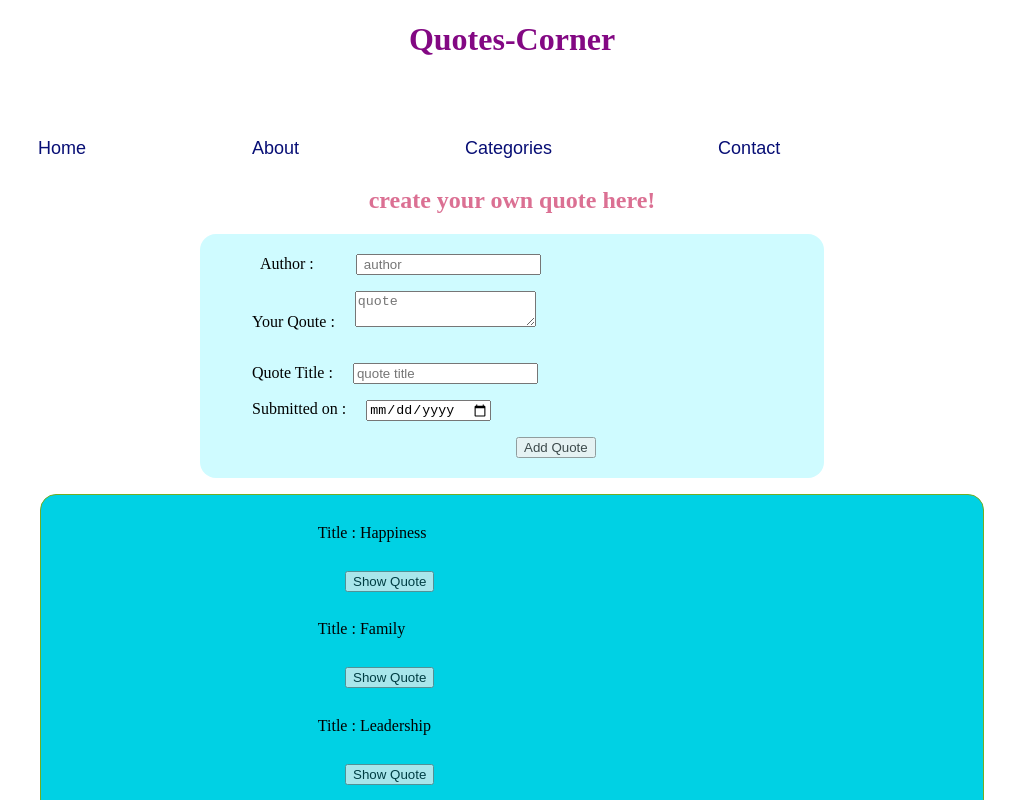
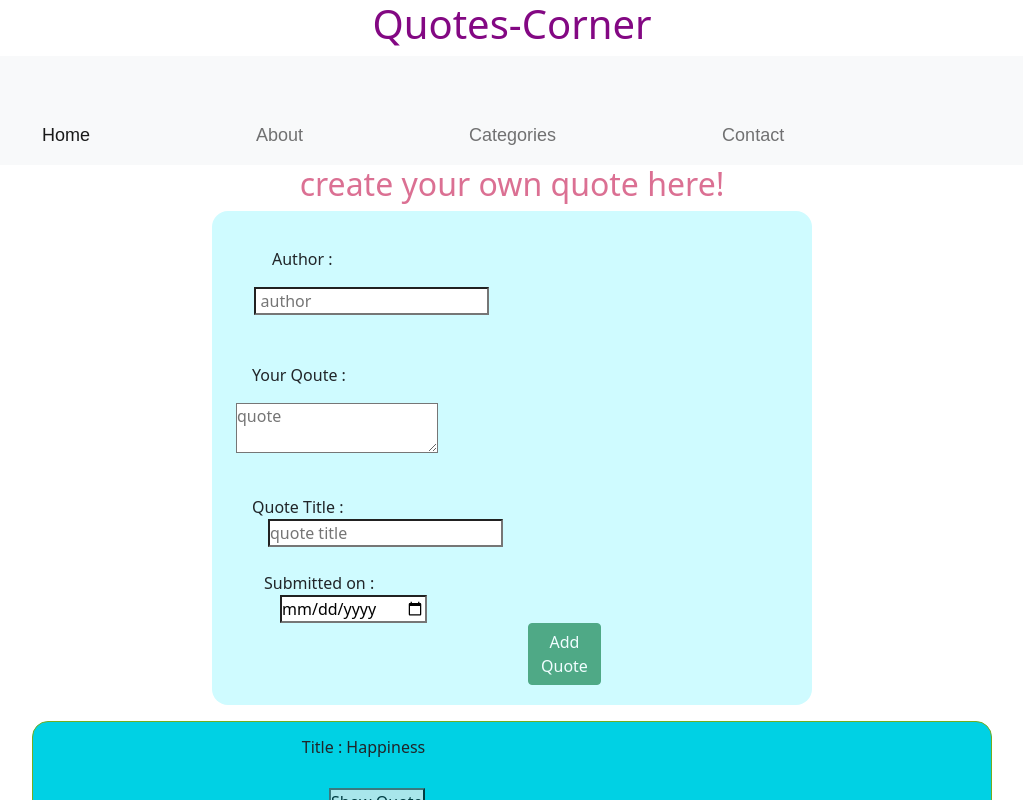
Before and after one commit to Norah-Waswala/quotes-corner, an Angular app: page / in a window 1280 px wide. Shown: the top 800 px of the page, without its empty margins (128-1151 px from the left). Built offline with nearby package versions, Linux system fonts and the light colour scheme.

Commit message:
feat:add ng model

```diff
--- a/src/app/quote-form/quote-form.component.html
+++ b/src/app/quote-form/quote-form.component.html
@@ -1,10 +1,10 @@
       <h2>create your own quote here!</h2>
 
 
-
+      <div class="container">
       <form (ngSubmit)='submitQuote()' #quoteform="ngForm" id="form" id="forum" class="container">
         <div class="row">
-            <div class="col-md4">
+            <div class="col-md-3">
         <div class="mb-3">
           <label for="userName" class="form-label-author">Author : </label>
 
@@ -16,10 +16,11 @@
           </div>
         </div>
 
-
+      </div>
         <!-- Quote Details -->
 
         <div class="mb-1">
+          <div class="col-md-3">
         <label for="quoteDescription" class="form-label-details">Your Qoute : </label>
         <textarea type="text" class="form-control-details" id="quoteDescriptionInput" [(ngModel)]="newQuotes.quoteDescription" name="quoteDescription" #quoteDescription='ngModel' placeholder="quote"></textarea>
         <div [hidden]="quoteDescription.valid || userName.pristine" class="alert alert-danger">
@@ -27,31 +28,29 @@
 
         </div>
       </div>
-
+    </div>
       <!-- Quote Title -->
 
       <div class="mb-2">
+        <div class="col-md-3">
         <label for="quoteTitle" class="form-label-title">Quote Title : </label>
 
         <input type="text" class="form-control-title" id="quoteTitleInput" [(ngModel)]="newQuotes.quoteTitle" name="quoteTitle" #quoteTitle='ngModel' placeholder="quote title">
         <div [hidden]="quoteTitle.valid || userName.pristine" class="alert alert-danger">
           <p>Quote Title is required</p>
+        </div>
       </div>
-     </div>
+    </div>
      <!-- Quote Date -->
 
       <div class="form-group">
+        <div class="col-md-3">
         <label for="complete">Submitted on : </label>
           <input type='date' id="complete" class="form-group-date" required> <br>
-          <button  type="submit" class="btn btn-success" style="margin-top: 1rem;"> Add Quote </button>
+          <button  type="submit" class="btn btn-success"> Add Quote </button>
       </div>
+    </div>
 
-    </div>
-     </div>
+  </div>
   </form>
-
-
-  <!-- <div class="mb-3">
-    <label for="formGroupExampleInput2" class="form-label">Another label</label>
-    <input type="text" class="form-control" id="formGroupExampleInput2" placeholder="Another input placeholder">
-  </div> -->
+</div>
--- a/src/app/quote-form/quote-form.component.ts
+++ b/src/app/quote-form/quote-form.component.ts
@@ -1,5 +1,5 @@
 import{ Component, OnInit,Output,EventEmitter } from '@angular/core';
-// import { Quote } from '@angular/compiler';
+import { NgForm } from '@angular/forms';
 import { Quotes } from '../quotes';
 @Component({
   selector: 'app-quote-form',
--- a/src/styles.css
+++ b/src/styles.css
@@ -1,5 +1,5 @@
 /* You can add global styles to this file, and also import other style files */
-@import "~bootstrap/dist/css/bootstrap.css"
+@import "~bootstrap/dist/css/bootstrap.css";
 *{
     /* background-image: url(./assets/bg.jpg); */
     box-sizing: border-box;
@@ -109,12 +109,13 @@ h2{
   color: palevioletred;
 }
 #forum {
-margin-left: 20rem;
-margin-right: 20rem;
+/* margin-left: 20rem;
+margin-right: 20rem; */
 padding: 20px;
 background-color: #cffbff;
 border-radius: 1rem;
 margin-bottom: 1rem;
+max-width: 600px;
 }
 
 .form-label-author {
```
